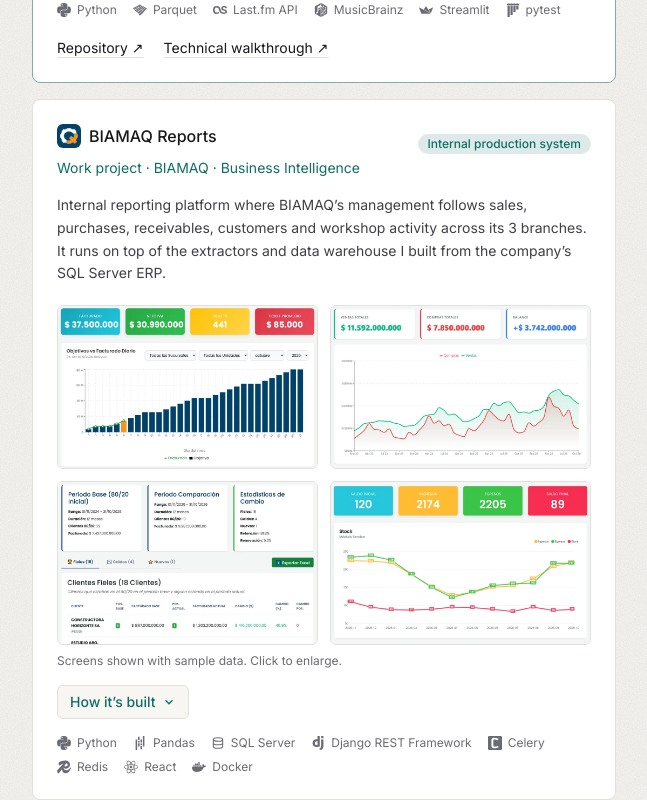
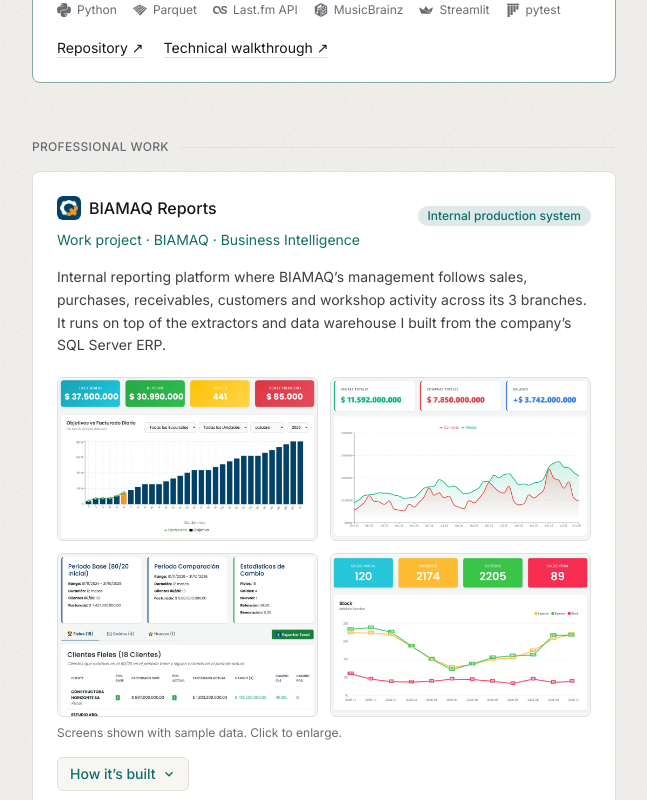
Before and after one commit to deadour/portfolio, a React (Vite) app: page / in a window 1280 px wide. Shown: the part 1980-2780 px from the top of the page, without its empty margins (408-1055 px from the left). Built offline with nearby package versions, Linux system fonts and the light colour scheme.

Commit message:
Group projects into featured, professional and personal work

```diff
--- a/src/components/Work.tsx
+++ b/src/components/Work.tsx
@@ -86,7 +86,7 @@
               width={960}
               height={540}
               loading="lazy"
-              className="aspect-[16/9] w-full object-cover transition-transform duration-300 hover:scale-[1.02] motion-reduce:transition-none motion-reduce:hover:scale-100"
+              className="aspect-[16/9] w-full object-cover transition-transform duration-300 hover:scale-[1.015] motion-reduce:transition-none motion-reduce:hover:scale-100"
             />
           </a>
           {text.images[0].caption && <figcaption className="mt-2 text-xs text-muted">{text.images[0].caption}</figcaption>}
@@ -125,7 +125,7 @@
                   src={image.src}
                   alt={image.alt}
                   loading="lazy"
-                  className={`w-full ${crop} transition-transform duration-300 hover:scale-[1.03] motion-reduce:transition-none motion-reduce:hover:scale-100`}
+                  className={`w-full ${crop} transition-transform duration-300 hover:scale-[1.015] motion-reduce:transition-none motion-reduce:hover:scale-100`}
                 />
               </a>
               {image.caption && (
@@ -184,21 +184,47 @@
   )
 }
 
+// Small label that opens a block of the Work section.
+function GroupLabel({ children }: { children: string }) {
+  return (
+    <h3 className="mt-12 mb-4 flex items-center gap-3 text-xs font-medium tracking-wide text-muted uppercase sm:mt-14">
+      {children}
+      <span aria-hidden="true" className="h-px flex-1 bg-line" />
+    </h3>
+  )
+}
+
 export default function Work() {
   const { c } = useLang()
-  const main = projects.filter((p) => p.tier !== 'secondary')
+  const featured = projects.filter((p) => p.group === 'featured')
+  const professional = projects.filter((p) => p.group === 'professional')
+  const personal = projects.filter((p) => p.group === 'personal' && p.tier !== 'secondary')
   const academic = projects.filter((p) => p.tier === 'secondary')
 
   return (
     <Section id="work" title={c.sections.work}>
       <div className="space-y-4">
-        {main.map((project) => (
+        {featured.map((project) => (
+          <ProjectCard key={project.id} project={project} />
+        ))}
+      </div>
+
+      <GroupLabel>{c.ui.professional}</GroupLabel>
+      <div className="space-y-4">
+        {professional.map((project) => (
+          <ProjectCard key={project.id} project={project} />
+        ))}
+      </div>
+
+      <GroupLabel>{c.ui.personal}</GroupLabel>
+      <div className="space-y-4">
+        {personal.map((project) => (
           <ProjectCard key={project.id} project={project} />
         ))}
       </div>
       {academic.length > 0 && (
         <>
-          <h3 className="mt-10 mb-4 text-sm font-medium text-muted">{c.ui.academic}</h3>
+          <h4 className="mt-8 mb-4 text-sm font-medium text-muted">{c.ui.academic}</h4>
           <div className="grid gap-4 sm:grid-cols-2">
             {academic.map((project) => (
               <ProjectCard key={project.id} project={project} />
--- a/src/content/en.ts
+++ b/src/content/en.ts
@@ -20,6 +20,10 @@
     showMore: 'Show {n} more',
     featured: 'Featured project',
     academic: 'Academic projects',
+    professional: 'Professional work',
+    personal: 'Personal & academic',
+    copyEmail: 'Copy email',
+    copied: 'Copied',
     viewPhotos: 'View photos ({n})',
   },
   hero: {
@@ -232,6 +236,7 @@
   ],
   tech: { data: 'Data', software: 'Software & infrastructure' },
   contact: {
-    intro: 'The quickest way to reach me is by email. I’m also on LinkedIn and GitHub.',
+    title: 'Let’s talk.',
+    intro: 'I’m open to Data Engineering opportunities and conversations around data and software projects.',
   },
 }
--- a/src/content/es.ts
+++ b/src/content/es.ts
@@ -20,6 +20,10 @@
     showMore: 'Ver {n} más',
     featured: 'Proyecto principal',
     academic: 'Proyectos académicos',
+    professional: 'Trabajo profesional',
+    personal: 'Personal y académico',
+    copyEmail: 'Copiar email',
+    copied: 'Copiado',
     viewPhotos: 'Ver fotos ({n})',
   },
   hero: {
@@ -232,6 +236,7 @@
   ],
   tech: { data: 'Datos', software: 'Software e infraestructura' },
   contact: {
-    intro: 'La forma más rápida de contactarme es por email. También estoy en LinkedIn y GitHub.',
+    title: 'Hablemos.',
+    intro: 'Estoy abierto a oportunidades en Data Engineering y a conversar sobre proyectos de datos y software.',
   },
 }
--- a/src/content/types.ts
+++ b/src/content/types.ts
@@ -61,6 +61,10 @@
     showMore: string
     featured: string
     academic: string
+    professional: string
+    personal: string
+    copyEmail: string
+    copied: string
     // {n} is replaced by the number of photos.
     viewPhotos: string
   }
@@ -83,5 +87,5 @@
   education: Entry[]
   languages: { name: string; level: string }[]
   tech: { data: string; software: string }
-  contact: { intro: string }
+  contact: { title: string; intro: string }
 }
--- a/src/data/projects.ts
+++ b/src/data/projects.ts
@@ -8,11 +8,14 @@
   gallery?: 'phone' | 'wide' | 'photo'
   // 'featured': the main case study. 'secondary': compact cards in the academic subsection.
   tier?: 'featured' | 'secondary'
+  // Which block of the Work section the card sits in.
+  group: 'featured' | 'professional' | 'personal'
   stack: string[]
   links: { kind: LinkKind; href: string }[]
 }[] = [
   {
     id: 'lastfm',
+    group: 'featured',
     tier: 'featured',
     gallery: 'wide',
     stack: ['Python', 'Parquet', 'Last.fm API', 'MusicBrainz', 'Streamlit', 'pytest'],
@@ -27,6 +30,7 @@
   {
     // Internal system: screens must be mockups with sample data only.
     id: 'reports',
+    group: 'professional',
     gallery: 'wide',
     stack: ['Python', 'Pandas', 'SQL Server', 'Django REST Framework', 'Celery', 'Redis', 'React', 'Docker'],
     links: [],
@@ -34,6 +38,7 @@
   {
     // Internal system: screens must be mockups with sample data only.
     id: 'rentos',
+    group: 'professional',
     gallery: 'wide',
     stack: ['Django REST Framework', 'PostgreSQL', 'SQL Server', 'React', 'Tailwind CSS', 'Playwright', 'Docker'],
     links: [],
@@ -41,12 +46,14 @@
   {
     // TODO: add stack and a { kind: 'live', href } link once it's deployed.
     id: 'ecommerce',
+    group: 'professional',
     gallery: 'wide',
     stack: ['Django REST Framework', 'PostgreSQL', 'React', 'TypeScript', 'Vite', 'Cloudinary', 'Docker', 'Render'],
     links: [],
   },
   {
     id: 'dynamo',
+    group: 'personal',
     stack: ['Django', 'Django REST Framework', 'PostgreSQL', 'React', 'TypeScript', 'Docker', 'GitHub Actions'],
     links: [
       { kind: 'live', href: 'https://dynamo-1.onrender.com' },
@@ -59,6 +66,7 @@
   },
   {
     id: 'cesiDl',
+    group: 'personal',
     tier: 'secondary',
     gallery: 'wide',
     stack: ['Python', 'PyTorch', 'Keras', 'NumPy', 'SHAP', 'LIME', 'FastAPI'],
@@ -71,6 +79,7 @@
   },
   {
     id: 'cesiIot',
+    group: 'personal',
     tier: 'secondary',
     gallery: 'photo',
     stack: ['ESP32', 'ESPHome', 'Home Assistant', 'InfluxDB', 'Grafana'],
```
